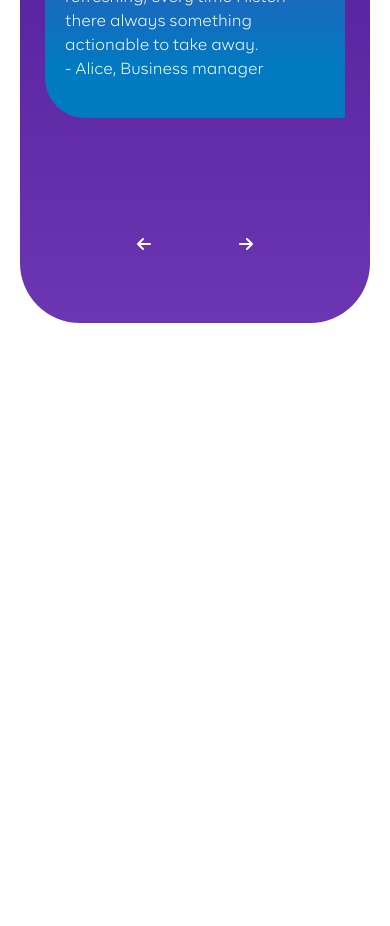
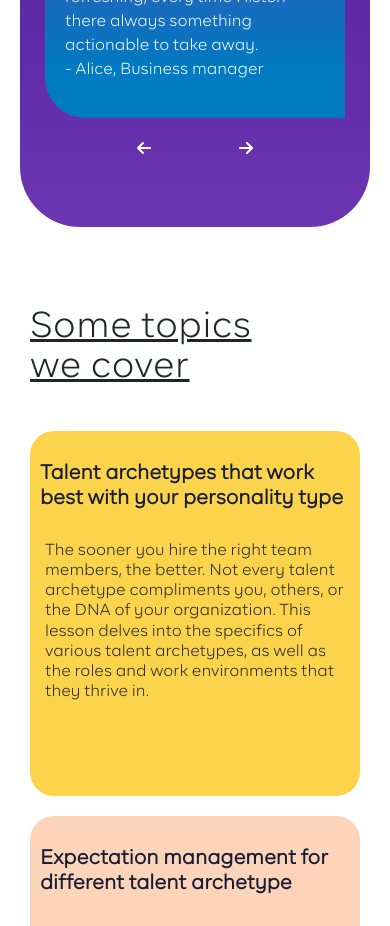
Before and after one commit to Ghiftee/yudimy-pma, a React (Create React App) app: page / in a window 390 px wide. Shown: the part 4060-4986 px from the top of the page. Before the commit the page ends 4403 px from the top, so only its background shows below. Built offline with nearby package versions, Linux system fonts and the light colour scheme.

Commit message:
Create topics section for mobile version

```diff
--- a/src/App.css
+++ b/src/App.css
@@ -1,12 +1,12 @@
 @font-face {
-    font-family: BRFirma;
+    font-family: 'BR Firma';
     src: url(assets/fonts/br_firma_medium.otf);
 }
 
 body {
     --color-purple: #474099;
     --gradient-1: linear-gradient(273.03deg, #6C36B2 12.61%, #3C70DD 100%);
-    font-family: 'BRFirma', Arial, Helvetica, sans-serif;
+    font-family: 'BR Firma', Arial, Helvetica, sans-serif;
 }
 
 /* Colors */
--- a/src/App.js
+++ b/src/App.js
@@ -5,6 +5,7 @@ import Mission from './components/mission/Mission';
 import Navbar from './components/navbar/Navbar';
 import Products from './components/products/Products';
 import Reviews from './components/reviews/Reviews';
+import Topics from './components/topics/Topics';
 
 export class App extends React.Component {
   render() {
@@ -17,6 +18,7 @@ export class App extends React.Component {
             <Mission />
             <Products />
             <Reviews />
+            <Topics />
         </>
     )
   }
--- a/src/components/reviews/Reviews.css
+++ b/src/components/reviews/Reviews.css
@@ -46,6 +46,10 @@
     font-weight: bold;
 }
 
+#large-screen-reviews {
+    display: none;
+}
+
 .review-control-buttons {
     display: flex;
 }
@@ -69,4 +73,7 @@
     .review {
         width: 30%;
     }
+    #large-screen-reviews {
+        display: flex;
+    }
 }
--- a/src/components/reviews/Reviews.jsx
+++ b/src/components/reviews/Reviews.jsx
@@ -67,7 +67,7 @@ function Reviews() {
                     </p>
                 </div>
                 {/*Large screen*/}
-                <div className="d-flex justify-content-between p-5">
+                <div id="large-screen-reviews" className="justify-content-between p-5">
                 {
                     reviews.map((review) => (
                         <div className="review d-md-flex d-none">
--- /dev/null
+++ b/src/components/topics/Topics.css
@@ -0,0 +1,56 @@
+#topics-section {
+    padding: 30px;
+}
+
+#topics-section > h2 {
+    margin: 30px 0;
+    width: 242px;
+    height: 93.54px;
+    text-decoration: underline;
+    font-weight: 300;
+    font-size: 36px;
+    letter-spacing: 0.5px;
+    line-height: 40px;
+}
+
+.topic-boxes{
+    display: flex;
+    flex-direction: column;
+    gap: 20px;
+}
+
+.topic-boxes h4{
+    font-weight: 700;
+    font-size: 20px;
+    line-height: 25.14px;
+    color: #181B32;
+    margin: 30px 10px;
+}
+
+.topic-boxes p {
+    font-weight: 400;
+    font-size: 16px;
+    line-height: 20.11px;
+    margin: 0 15px;
+}
+
+.topic-box-comp {
+    border-radius: 24px;
+    height: 365.22px;
+}
+
+.bg-1{
+    background-color: #FBD44B;
+}
+
+.bg-2{
+    background-color: #FCD4BA;
+}
+
+.bg-3{
+    background-color: #C6EAFF;
+}
+
+.bg-4{
+    background-color: #B3F6E7;
+}
--- /dev/null
+++ b/src/components/topics/Topics.jsx
@@ -0,0 +1,37 @@
+import React from 'react'
+import './Topics.css'
+
+function Topics() {
+    return (
+        <section id="topics-section">
+            <h2>Some topics we cover</h2>
+            <div className='topic-boxes'>
+                <div className='topic-box-comp bg-1'>
+                    <h4> Talent archetypes that work
+                    best with your personality type </h4>
+                    <p>The sooner you hire the right team members, the better. Not every talent archetype compliments you, others, or the DNA of your organization. This lesson delves into the specifics of various talent archetypes, as well as the roles and work environments that they thrive in.
+                    </p>
+                </div>
+                <div className='topic-box-comp bg-2'>
+                    <h4> Expectation management
+                    for  different talent archetype </h4>
+                    <p>Often, simply assigning OKR does not help your team get things done. In this lesson, we'll look at how understanding your team members' work habits may help you spend less time micromanaging them, improve communication, and boost team productivity by offering them tasks they can do.
+                    </p>
+                </div>
+                <div className='topic-box-comp bg-3'>
+                    <h4> Helping Independent extroverts
+                    succeed at work  </h4>
+                    <p>Independent extroverts can be tough to manage if you don't understand how they process information and make decisions. Despite being superb executors, they are prone to making mistakes that can send team projects back 10 steps. This lesson explains how independent extroverts comprehend instructions and prioritize tasks and strategies for engaging them effectively at work.
+                    </p>
+                </div>
+                <div className='topic-box-comp bg-4'>
+                    <h4> Managing young talent (Gen Z) </h4>
+                    <p>It can be both exhilarating and frustrating to manage young talent, but every time a new group of talent enters the market, they are frequently and consistently misinterpreted. In this lesson, we will cover some of the principles of understanding young people's career drivers, motivators, and engagement styles, as well as how to harness them for optimum team performance.
+                    </p>
+                </div>
+            </div>
+        </section>
+    )
+}
+
+export default Topics
```
